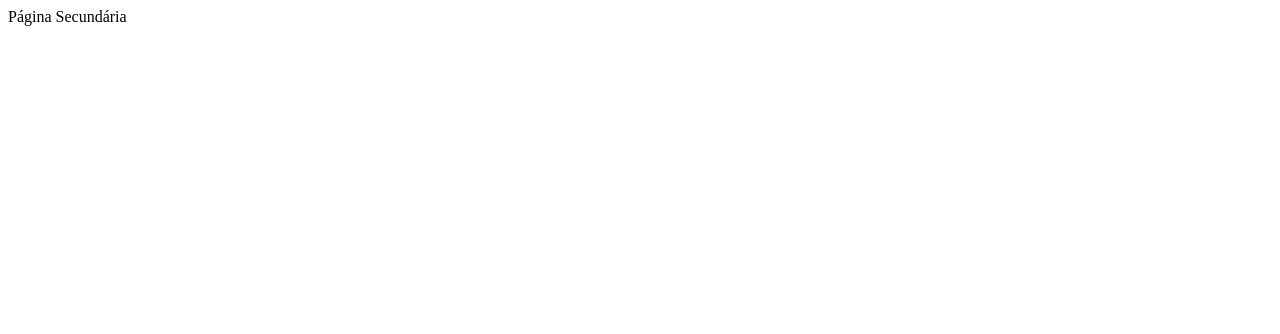
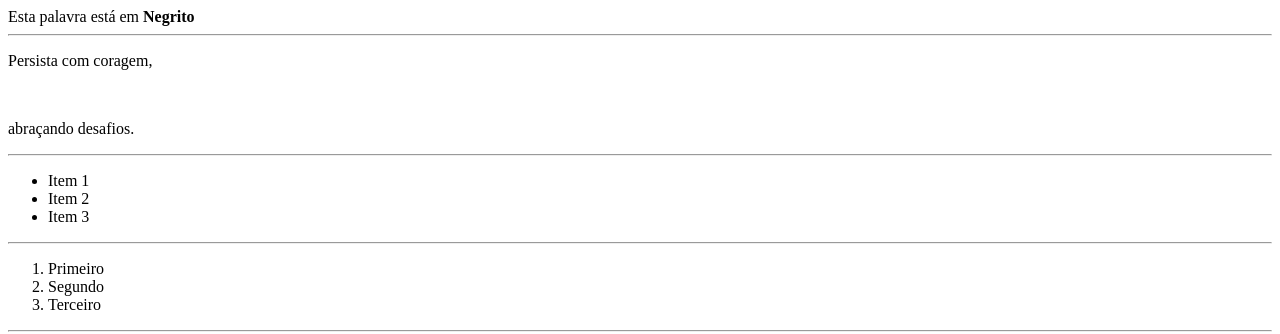
Before and after one commit to Josimarmn/Atividades_JMN, a plain HTML site: page 02/index.html in a window 1280 px wide. Shown: the top 334 px of the page. Drawn offline with Linux system fonts and the light colour scheme.

Commit message:
Update index.html

```diff
--- a/02/index.html
+++ b/02/index.html
@@ -1 +1,26 @@
-Página Secundária
+<!DOCTYPE html>
+<html>
+  <head>
+    <title>ATIVIDADE 02</title>
+  </head>
+<body>
+  Esta palavra está em <b>Negrito</b><br>
+  <hr>
+  <p>Persista com coragem, </p><br>
+  <p></p>abraçando desafios.</p>
+  <hr>
+  <ul>
+    <li>Item 1</li>
+    <li>Item 2</li>
+    <li>Item 3</li>
+  </ul>
+  <hr>
+  <ol>
+    <li>Primeiro</li>
+    <li>Segundo</li>
+    <li>Terceiro</li>
+  </ol>
+  <hr>
+  <img height="30px" src="https://suap.ifpi.edu.br/media/configuracao/logo-ifpi-transp.png">
+</body>
+</html>
```
